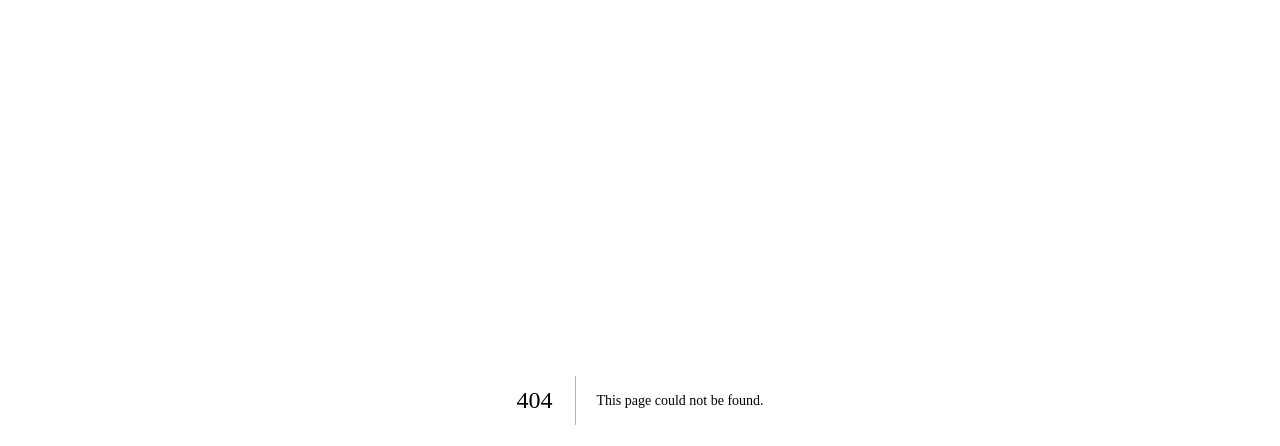
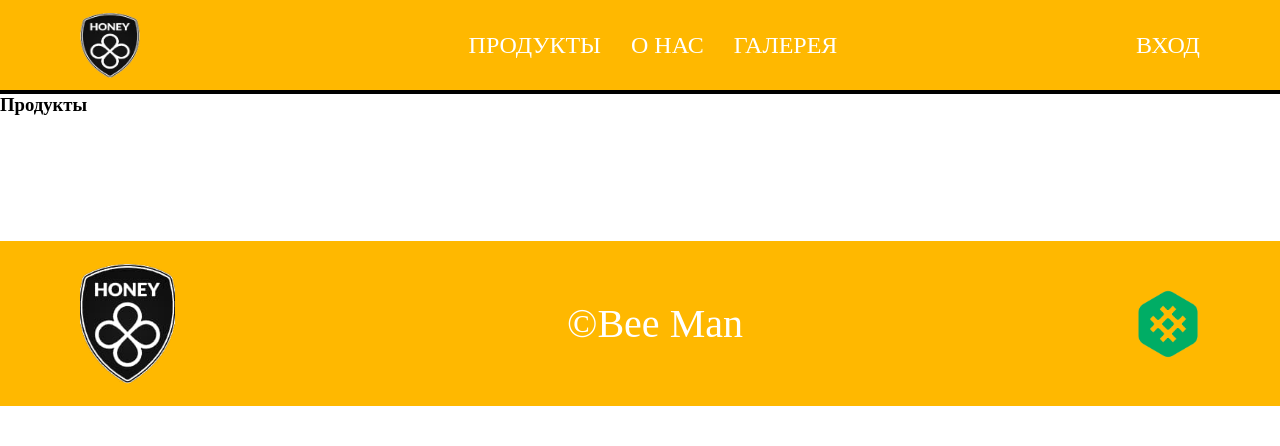
Before and after one commit to Miracle-229/HoneySite, a Next.js app: page /products in a window 1280 px wide. Before the commit this address had no page. Shown: the top 446 px of the page. Built offline with nearby package versions, Linux system fonts and the light colour scheme.

Commit message:
getting started with creating a product page

```diff
--- /dev/null
+++ b/src/pages/products.tsx
@@ -0,0 +1,13 @@
+import React from 'react';
+import Layout from '../layouts/Layout';
+import style from '../styles/Home.module.scss';
+
+function Products() {
+  return (
+    <Layout title="Продукты">
+      <h3 className={style.h3}>Продукты</h3>
+    </Layout>
+  );
+}
+
+export default Products;
```
Also changed, not shown: src/styles/Products.moduel.scss (added).
